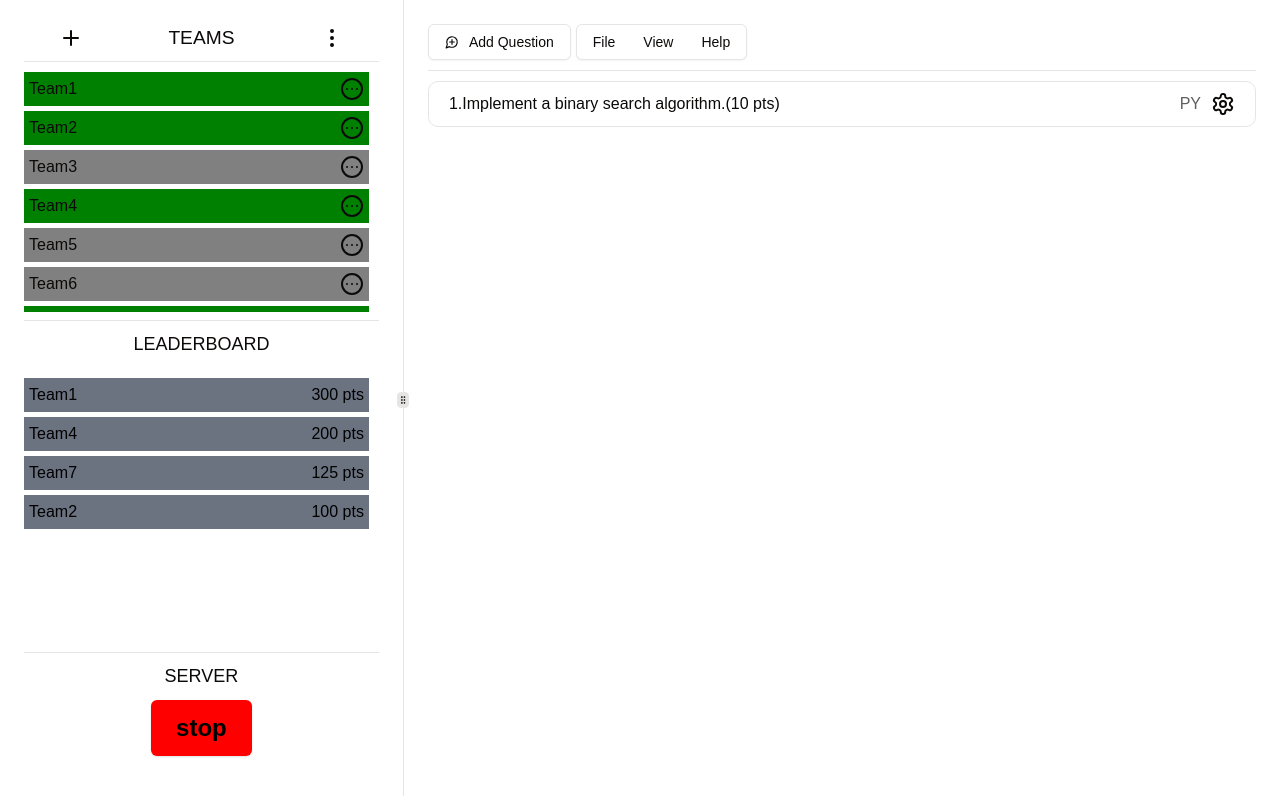
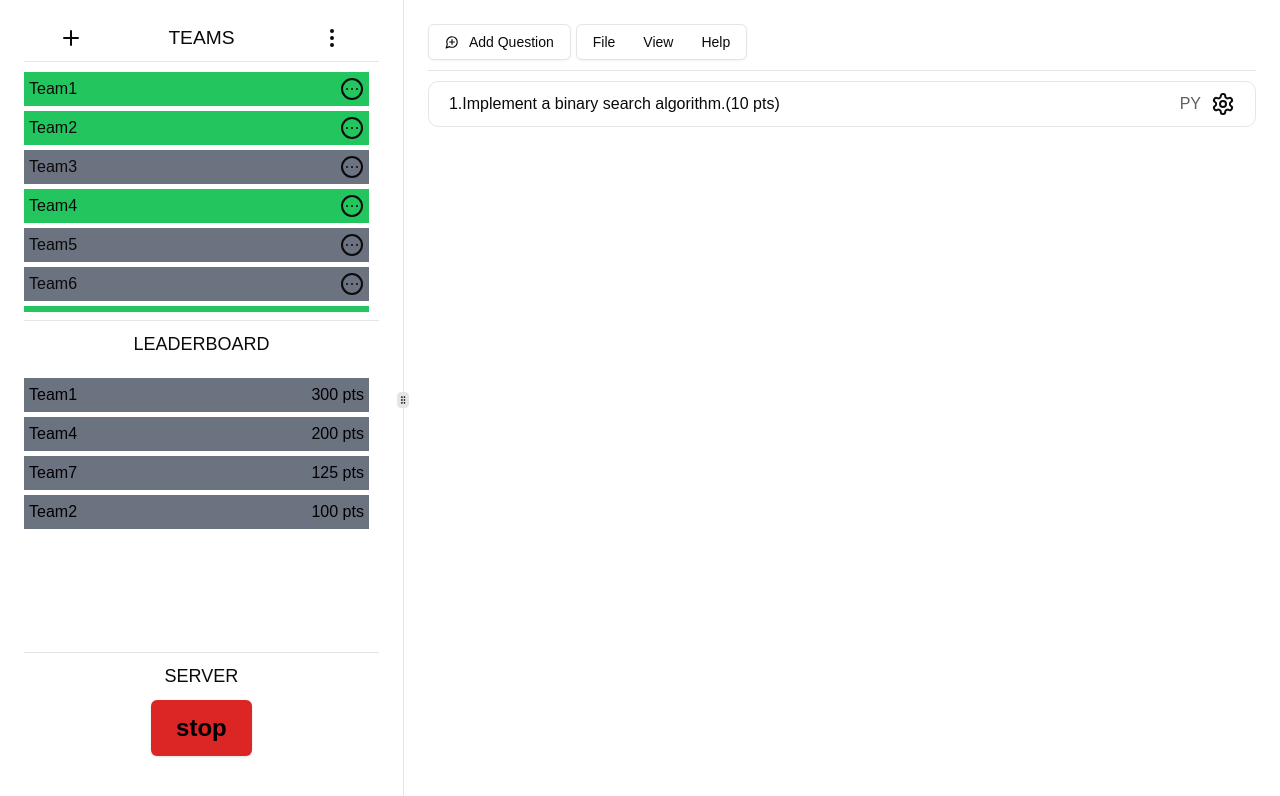
Before and after one commit to thecapst1/basalt, a Next.js app in the folder client/: page /host in a window 1280 px wide. Shown: the top 796 px of the page. Built offline with nearby package versions, Linux system fonts and the light colour scheme.

Commit message:
Fixed more styling

```diff
--- a/client/app/host/page.tsx
+++ b/client/app/host/page.tsx
@@ -216,11 +216,9 @@ export default function Host() {
                 <div className="flex max-h-[250px] flex-col gap-[5px] overflow-y-auto pr-[10px] pt-[10px]">
                     {teamList.map((team, index) => (
                         <span
-                            className="flex w-full justify-between p-[5px]"
+                            className={`flex w-full justify-between p-[5px] ${team.status === true ? 'bg-green-500' : 'bg-gray-500'}`}
                             key={index}
-                            style={{
-                                backgroundColor: team.status === true ? 'green' : 'grey',
-                            }}
+
                         >
                             {team.name}
                             <DropdownMenu>
@@ -287,11 +285,7 @@ export default function Host() {
                     <Separator className="mt-2" />
                     <p className="mx-auto my-[10px] text-[18px] uppercase">Server</p>
                     <Button
-                        className="h-fit w-fit p-[10px_25px] text-[24px] font-bold lowercase text-black"
-                        style={{
-                            backgroundColor:
-                                isServerOn === null ? 'grey' : isServerOn ? 'red' : 'green',
-                        }}
+                        className={`h-fit w-fit p-[10px_25px] text-[24px] font-bold lowercase text-black ${isServerOn === null ? 'bg-gray-500' : isServerOn ? 'bg-red-600 hover:bg-red-500' : 'bg-green-600 hover:bg-green-500'}`}
                         onClick={handleToggleServer}
                     >
                         {isServerOn === null ? 'loading...' : isServerOn ? 'stop' : 'start'}
```
